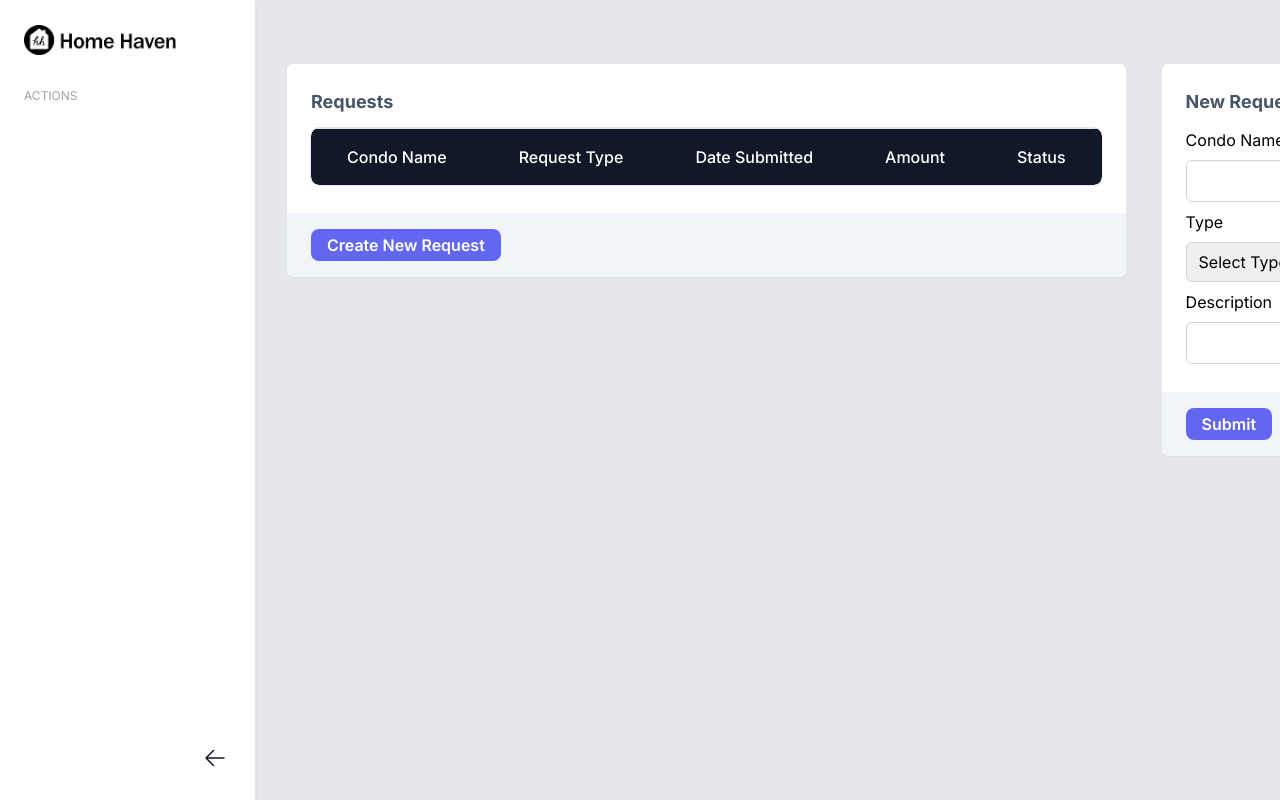
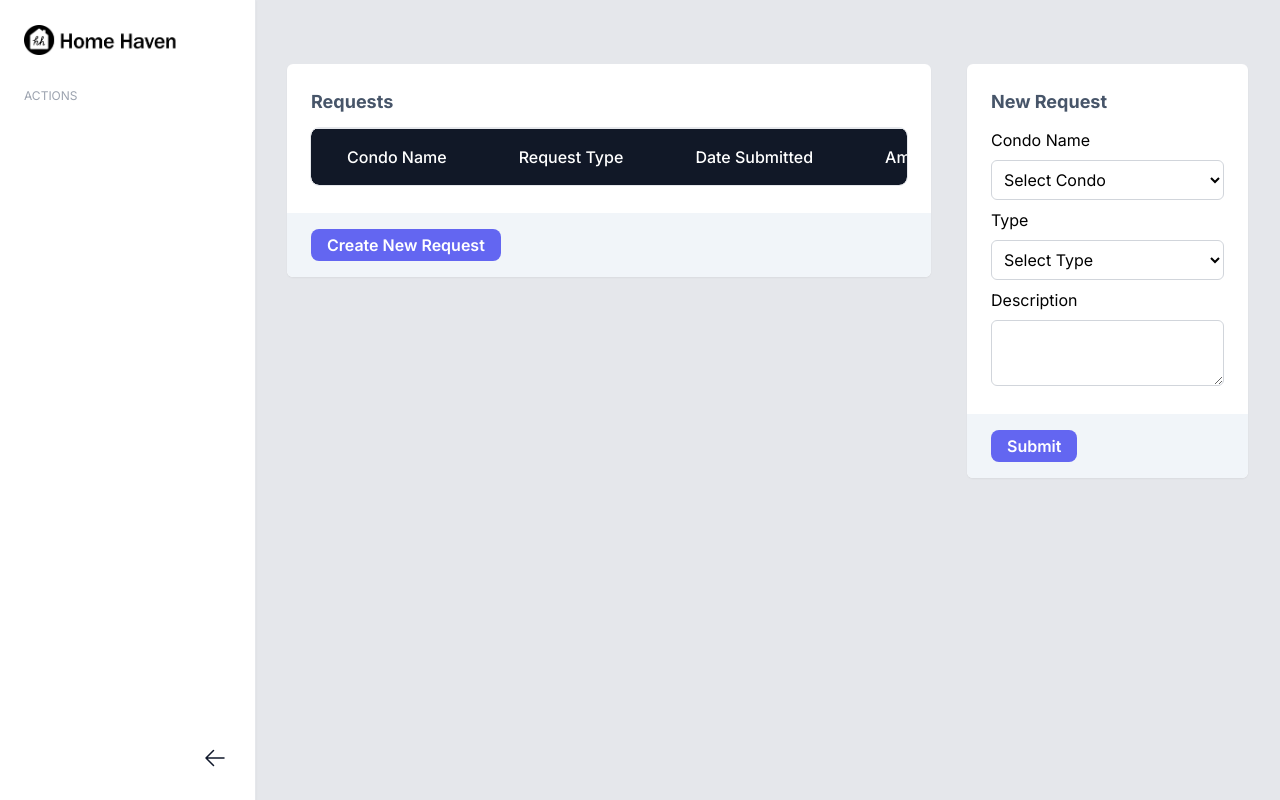
Before and after one commit to radeefchowdhury/mini_capstone, a Next.js app in the folder src/: page /dashboard/requests in a window 1280 px wide. Both pictures are taken after a click on the button "Create New Request". Built offline with nearby package versions, Linux system fonts and the light colour scheme.

Commit message:
changed condo_name from input to dropdown

```diff
--- a/src/app/api/request/RequestAPI.ts
+++ b/src/app/api/request/RequestAPI.ts
@@ -14,12 +14,11 @@ export const getRequestDataFromOwner = async (id: any) => {
 }
 
 export const submitRequest = async (request: any) => {
-    supabase
+    await supabase
         .from('Request')
         .upsert([request])
         .then(res => {
             console.log(res)
-            window.location.reload()
         })
 }
 
--- a/src/app/dashboard/requests/RequestForm.tsx
+++ b/src/app/dashboard/requests/RequestForm.tsx
@@ -1,37 +1,39 @@
-import React from 'react';
+import React, {useEffect} from 'react';
 
 interface RequestFormProps {
     condo_name: string;
     type: string;
     description: string;
-
+    condos: string[];
     setCondoName: (condo_name: string) => void;
     setType: (type: string) => void;
     setDescription: (description: string) => void;
 }
 
 function RequestForm(props: RequestFormProps) {
-    const handleSubmit = () => {
-    };
 
     return (
-        <div className={"flex flex-col gap-2"}>
+        <div className={"flex flex-col gap-2 min-w-0"}>
             <label htmlFor={"condo_name"}>Condo Name</label>
-            <input
-                type={"text"}
+            <select
                 id={"condo_name"}
                 value={props.condo_name}
                 onChange={(e) => props.setCondoName(e.target.value)}
-                className={"border border-gray-300 rounded-md p-2"}
-            />
+                className={"border border-gray-300 rounded-md p-2 font-inter bg-white min-w-0"}
+            >
+                <option value={""} disabled>Select Condo</option>
+                {props.condos.map((condo) => (
+                    <option key={condo} value={condo}>{condo}</option>
+                ))}
+            </select>
 
             <label htmlFor={"type"}>Type</label>
             <select
                 id={"type"}
                 value={props.type}
                 onChange={(e) => props.setType(e.target.value)}
-                className={"border border-gray-300 rounded-md p-2"}
-                defaultValue={""}
+                className={"border border-gray-300 rounded-md p-2 font-inter bg-white min-w-0"}
+                required={true}
             >
                 <option value={""} disabled>Select Type</option>
                 <option value="REPAIR">Repair</option>
@@ -41,12 +43,11 @@ function RequestForm(props: RequestFormProps) {
             </select>
 
             <label htmlFor={"description"}>Description</label>
-            <input
-                type={"text"}
+            <textarea
                 id={"description"}
                 value={props.description}
                 onChange={(e) => props.setDescription(e.target.value)}
-                className={"border border-gray-300 rounded-md p-2"}
+                className={"border border-gray-300 rounded-md p-2 min-w-0"}
             />
 
 
--- a/src/app/dashboard/requests/page.tsx
+++ b/src/app/dashboard/requests/page.tsx
@@ -1,12 +1,12 @@
 
 "use client"
 import DashboardPanel from "@/app/components/dashboard/DashboardPanel";
-import React, { use, useEffect, useState } from "react";
-import {RequestType} from "@/app/constants/types";
-import { getRequestDataFromCondoName, getRequestDataFromOwner, submitRequest } from "@/app/api/request/RequestAPI";
+import React, {useEffect, useState} from "react";
+import {RequestStatus, RequestType} from "@/app/constants/types";
+import {getRequestDataFromOwner, submitRequest} from "@/app/api/request/RequestAPI";
 import DashboardTable from "@/app/components/dashboard/DashboardTable";
 import RequestForm from "./RequestForm";
-import { getCondoIDFromName } from "@/app/api/property/PropertyAPI";
+import {getCondoIDFromName, getCondosFromOccupant} from "@/app/api/property/PropertyAPI";
 
 
 const requestTableHeaders = [
@@ -22,13 +22,12 @@ function Page(){
 
     const [requestData, setRequestData] = React.useState<RequestType[]>([]);
     const [filteredRequestData, setFilteredRequestData] = React.useState<any[]>([]);
-    const [newRequest, setNewRequest] = React.useState<RequestType>({} as RequestType);
     const [userId, setUserId] = React.useState<string>();
     const [showRequestForm, setShowRequestForm] = useState(false);
-    const [newRequestData, setNewRequestData] = React.useState<RequestType[]>([]);
     const [newCondoName, setNewCondoName] = React.useState<string>("");
     const [newType, setNewType] = React.useState<string>("");
     const [newDescription, setNewDescription] = React.useState<string>("");
+    const [condoNames, setCondoNames] = React.useState<string[]>([]);
 
 
 
@@ -39,12 +38,15 @@ function Page(){
 
     const fetchRequestData = async () => {
         console.log(userId)
-        const {data, error} = await getRequestDataFromOwner(userId);
-        if(error){
-            console.log(error)
+        const {data: requestData, error:requestError} = await getRequestDataFromOwner(userId);
+        if(requestError){
+            console.log(requestError)
             return
         }
-        if(data) setRequestData(data)
+        const {data: condoList, error:condoError} = await getCondosFromOccupant(userId);
+        let condoNames = condoList?.map((condo) => condo.name) || [];
+        if(requestData) setRequestData(requestData)
+        setCondoNames(condoNames)
     }
 
     useEffect(() => {
@@ -54,14 +56,13 @@ function Page(){
     useEffect(() => {
         if(requestData.length === 0) return;
         let filteredData;
-
         filteredData = requestData.map((request) => {
             console.log(request)
             return{
                 condo_name: request.unit?.name,
                 request_type: request.type,
                 date_submitted: request.date,
-                amount: request.amount,
+                amount: request.amount || 'Unset',
                 status: request.status
             }
         });
@@ -69,34 +70,36 @@ function Page(){
         console.log(filteredData);
     }, [requestData]);
 
-
     const submitNewRequest = async () => {
-        console.log('Condo Name ', newCondoName)
-
+        if(!newType || !newCondoName || !newDescription) return;
         const response = await getCondoIDFromName(newCondoName).catch(console.error);
-        console.log(response)
-
         const data = response?.data;
-        console.log(data?.[0]?.id);
-
+        console.log({
+            description: newDescription,
+            type: newType,
+            unit_id: data?.[0]?.id,
+            status: RequestStatus.PENDING,
+            user_id: userId,
+            date: new Date().toISOString()
+        })
 
         const requestToSubmit = {
             description: newDescription,
             type: newType,
             unit_id: data?.[0]?.id,
-            status: 'PENDING',
+            status: RequestStatus.PENDING,
             user_id: userId,
             date: new Date().toISOString()
         }
-        submitRequest(requestToSubmit)
+        await submitRequest(requestToSubmit).then(() => {
+                window.location.reload()
+            }).catch(console.error);
         setShowRequestForm(false);
-
     }
-
 
     return (
         <div className={"flex flex-col xl:flex-row sm:gap-[36px] gap-[28px]"}>
-          <div>
+          <div className={"min-w-0 max-w-full"}>
             <DashboardPanel
               title={'Requests'}
               buttonTitle={'Create New Request'}
@@ -105,6 +108,7 @@ function Page(){
             />
           </div>
           {showRequestForm && (
+              <div className={"xl:max-w-[370px]"}>
                 <DashboardPanel
                   title={'New Request'}
                   buttonTitle={'Submit'}
@@ -112,9 +116,11 @@ function Page(){
                               condo_name={newCondoName} setCondoName={setNewCondoName}
                               type={newType} setType={setNewType}
                               description={newDescription} setDescription={setNewDescription}
+                              condos={condoNames}
                             />}
                   onClick={submitNewRequest}
                 />
+              </div>
           )}
         </div>
       );
```
Lines whose indentation alone changed are shown as unchanged.
